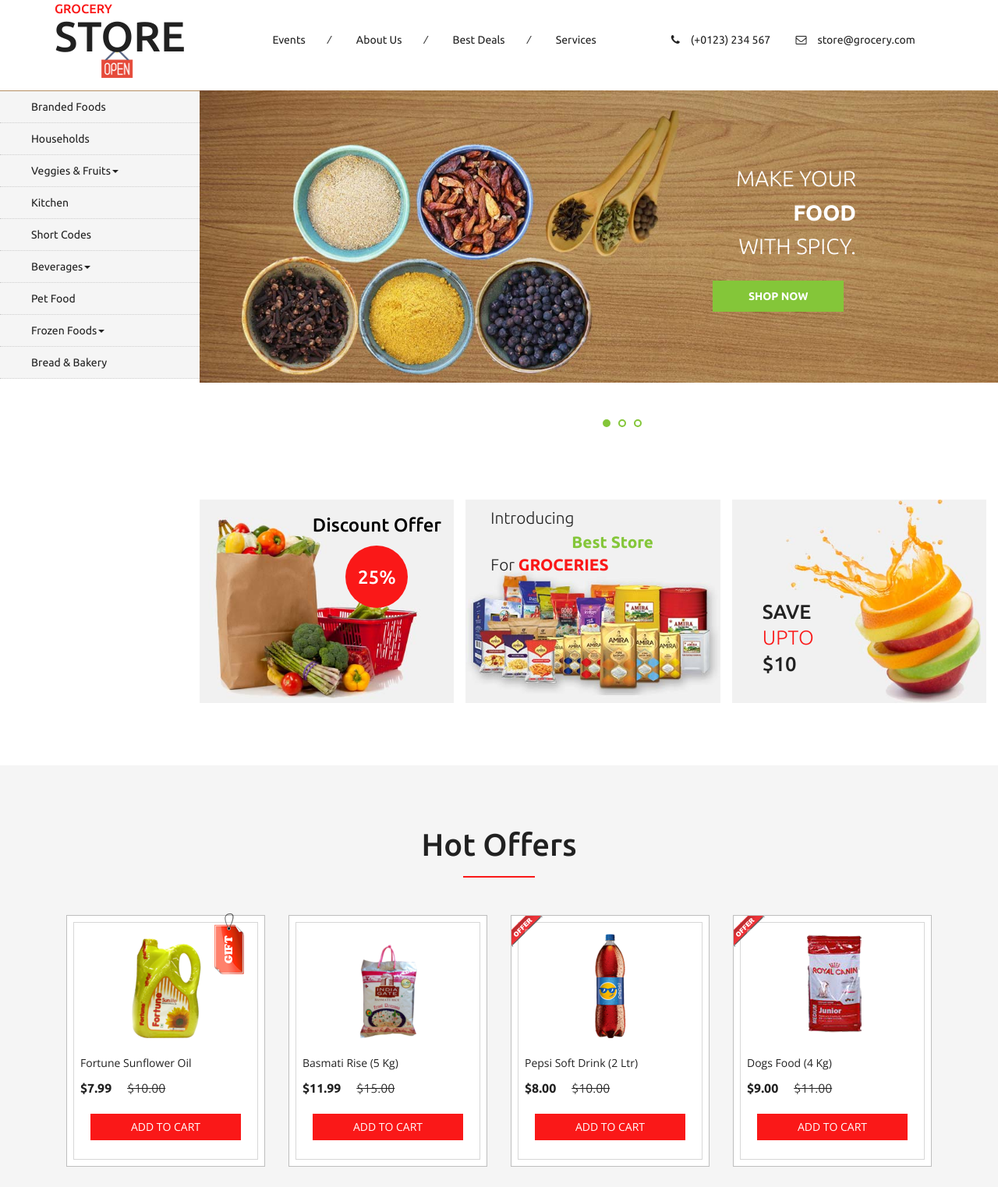
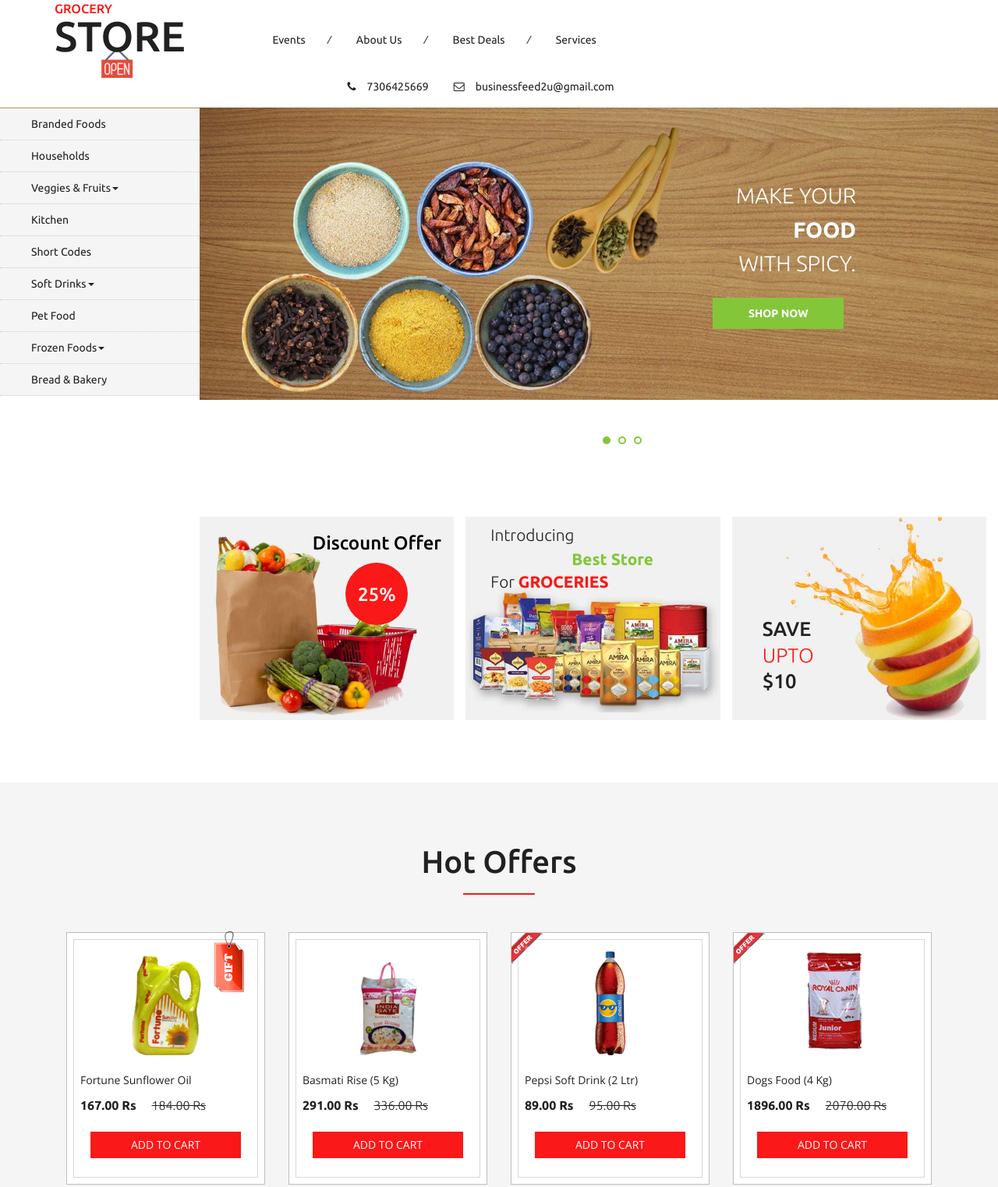
Before and after one commit to businessfeed2u/supermarket, a plain HTML site: page index.html in a window 1280 px wide. Shown: the part 108-1631 px from the top of the page at 78% size. Drawn offline with nearby package versions, Linux system fonts and the light colour scheme.

Commit message:
file added

```diff
--- a/index.html
+++ b/index.html
@@ -112,8 +112,8 @@
 			</div>
 			<div class="w3ls_logo_products_left1">
 				<ul class="phone_email">
-					<li><i class="fa fa-phone" aria-hidden="true"></i>(+0123) 234 567</li>
-					<li><i class="fa fa-envelope-o" aria-hidden="true"></i><a href="mailto:store@grocery.com">store@grocery.com</a></li>
+					<li><i class="fa fa-phone" aria-hidden="true"></i>7306425669</li>
+					<li><i class="fa fa-envelope-o" aria-hidden="true"></i><a href="mailto:businessfeed2u@gmail.com">businessfeed2u@gmail.com</a></li>
 				</ul>
 			</div>
 			<div class="clearfix"> </div>
@@ -152,7 +152,7 @@
 						<li><a href="kitchen.html">Kitchen</a></li>
 						<li><a href="short-codes.html">Short Codes</a></li>
 						<li class="dropdown">
-							<a href="#" class="dropdown-toggle" data-toggle="dropdown">Beverages<span class="caret"></span></a>
+							<a href="#" class="dropdown-toggle" data-toggle="dropdown">Soft Drinks<span class="caret"></span></a>
 							<div class="dropdown-menu mega-dropdown-menu w3ls_vegetables_menu">
 								<div class="w3ls_vegetables">
 									<ul>
@@ -275,7 +275,7 @@
 										<div class="snipcart-thumb">
 											<a href="single.html"><img title=" " alt=" " src="images/1.png" /></a>
 											<p>fortune sunflower oil</p>
-											<h4>$7.99 <span>$10.00</span></h4>
+											<h4>167.00 Rs <span>184.00 Rs</span></h4>
 										</div>
 										<div class="snipcart-details top_brand_home_details">
 											<form action="checkout.html" method="post">
@@ -310,7 +310,7 @@
 										<div class="snipcart-thumb">
 											<a href="single.html"><img title=" " alt=" " src="images/3.png" /></a>
 											<p>basmati rise (5 Kg)</p>
-											<h4>$11.99 <span>$15.00</span></h4>
+											<h4>291.00 Rs <span>336.00 Rs</span></h4>
 										</div>
 										<div class="snipcart-details top_brand_home_details">
 											<form action="#" method="post">
@@ -346,7 +346,7 @@
 										<div class="snipcart-thumb">
 											<a href="single.html"><img src="images/2.png" alt=" " class="img-responsive" /></a>
 											<p>Pepsi soft drink (2 Ltr)</p>
-											<h4>$8.00 <span>$10.00</span></h4>
+											<h4>89.00 Rs <span>95.00 Rs</span></h4>
 										</div>
 										<div class="snipcart-details top_brand_home_details">
 											<form action="#" method="post">
@@ -382,7 +382,7 @@
 										<div class="snipcart-thumb">
 											<a href="single.html"><img src="images/4.png" alt=" " class="img-responsive" /></a>
 											<p>dogs food (4 Kg)</p>
-											<h4>$9.00 <span>$11.00</span></h4>
+											<h4>1896.00 Rs <span>2070.00 Rs</span></h4>
 										</div>
 										<div class="snipcart-details top_brand_home_details">
 											<form action="#" method="post">
```
